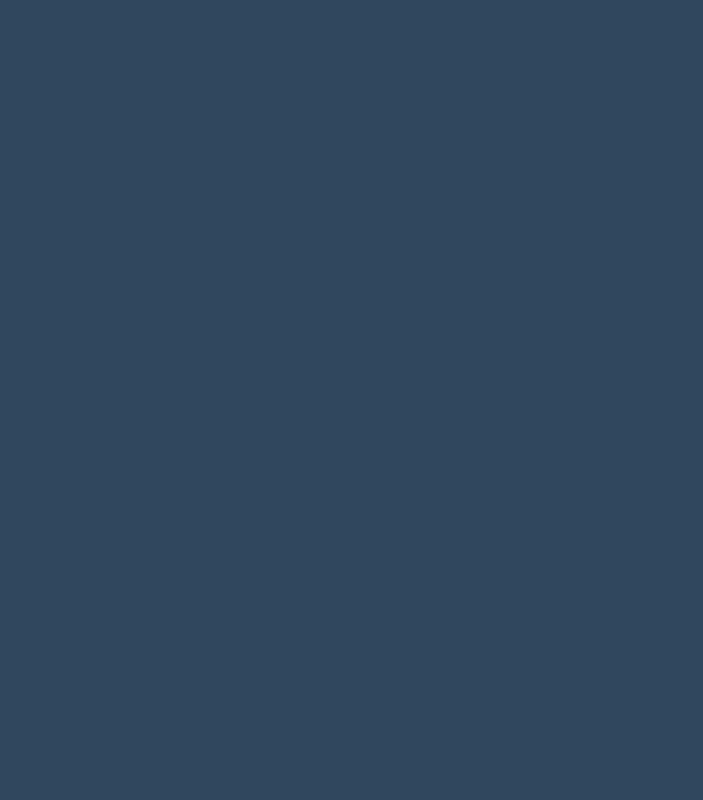
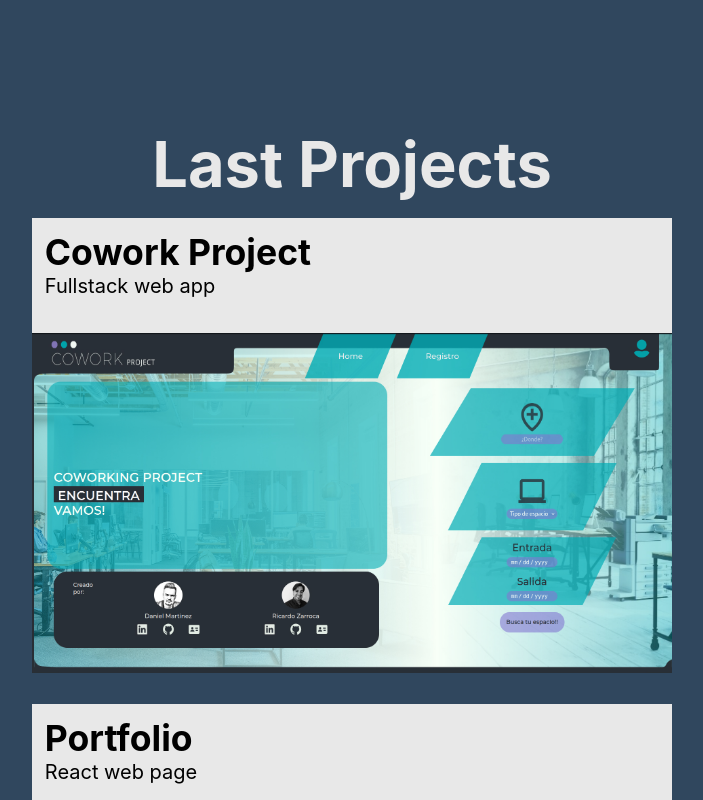
Before and after one commit to rzarroca/portfolio, a React (Create React App) app: page / in a window 1280 px wide. Shown: the part 1620-2420 px from the top of the page, without its empty margins (288-991 px from the left). Built offline with nearby package versions, Linux system fonts and the light colour scheme.

Commit message:
Component Fullpage: Fixed grid areas on extent mode

```diff
--- a/src/components/FullPage/fullpage.css
+++ b/src/components/FullPage/fullpage.css
@@ -26,5 +26,4 @@
 
 .fullpage-extend{
     height: auto;
-    grid-template-rows: minmax(20px, 0.5fr) minmax(0, 1fr);
 }
--- a/src/pages/Projects/projects.css
+++ b/src/pages/Projects/projects.css
@@ -6,7 +6,7 @@
     gap: 5vw;
     overflow: hidden;
     align-items: center;
-    padding-bottom: 2vh;
+    padding-bottom: 1vh;
 }
 
 .project-title {
```
